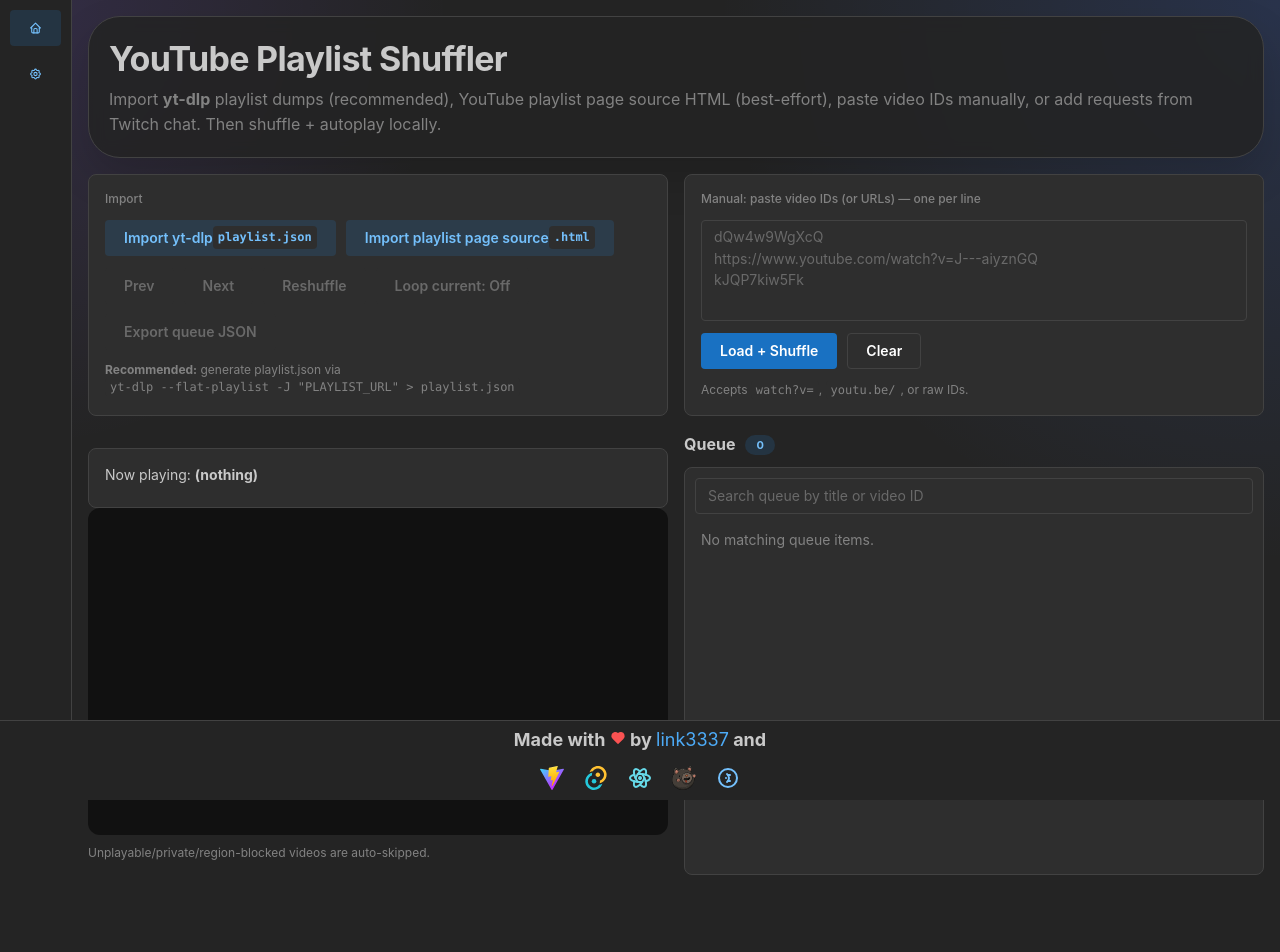
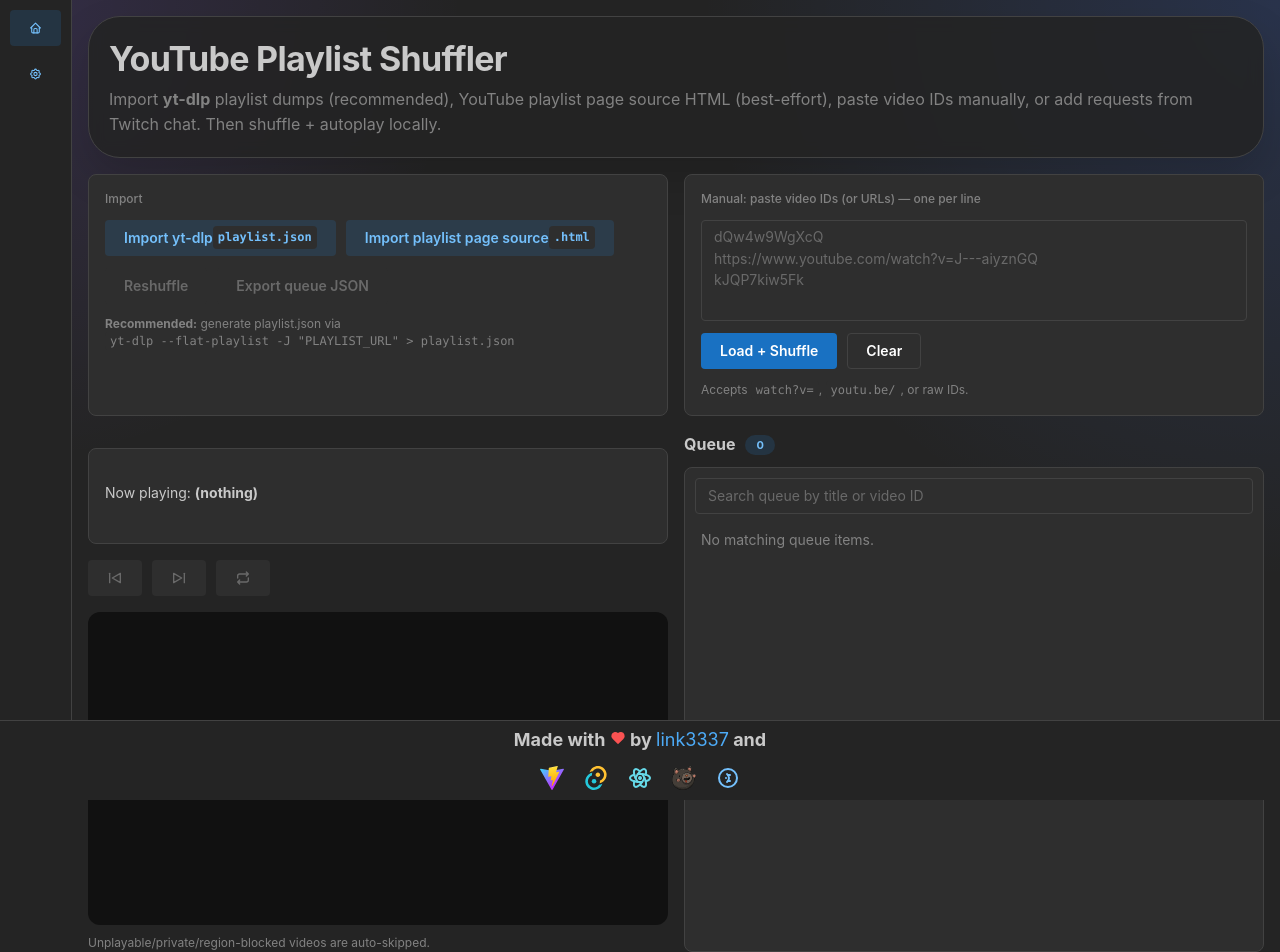
Before and after one commit to link3337/YoutubeShuffler, a React (Vite) app: page /home in a window 1280 px wide. Shown: the top 952 px of the page. Built offline with nearby package versions, Linux system fonts and the light colour scheme.

Commit message:
feat: implement PlayerArea and Queue components; refactor ImportCard and PlayerQueueSection for improved structure and functionality

```diff
--- a/src/components/ImportCard.tsx
+++ b/src/components/ImportCard.tsx
@@ -2,11 +2,8 @@ import { Button, Card, Code, Group, Stack, Text } from '@mantine/core';
 
 type ImportCardProps = {
   hasQueue: boolean;
-  loopCurrentSong: boolean;
   onImportYtdlp: () => void;
   onImportHtml: () => void;
-  onPrev: () => void;
-  onNext: () => void;
   onReshuffle: () => void;
   onExportQueue: () => void;
   onToggleLoopCurrentSong: () => void;
@@ -14,14 +11,10 @@ type ImportCardProps = {
 
 export function ImportCard({
   hasQueue,
-  loopCurrentSong,
   onImportYtdlp,
   onImportHtml,
-  onPrev,
-  onNext,
   onReshuffle,
-  onExportQueue,
-  onToggleLoopCurrentSong
+  onExportQueue
 }: ImportCardProps) {
   return (
     <Card withBorder radius="md">
@@ -40,21 +33,8 @@ export function ImportCard({
         </Group>
 
         <Group gap="xs" wrap="wrap">
-          <Button onClick={onPrev} disabled={!hasQueue}>
-            Prev
-          </Button>
-          <Button onClick={onNext} disabled={!hasQueue}>
-            Next
-          </Button>
           <Button onClick={onReshuffle} disabled={!hasQueue}>
             Reshuffle
-          </Button>
-          <Button
-            variant={loopCurrentSong ? 'filled' : 'default'}
-            onClick={onToggleLoopCurrentSong}
-            disabled={!hasQueue}
-          >
-            {loopCurrentSong ? 'Loop current: On' : 'Loop current: Off'}
           </Button>
           <Button onClick={onExportQueue} disabled={!hasQueue}>
             Export queue JSON
--- a/src/components/NowPlayingCard.tsx
+++ b/src/components/NowPlayingCard.tsx
@@ -1,4 +1,5 @@
 import { Card, Text } from '@mantine/core';
+import './PlayerArea.css';
 
 type NowPlayingCardProps = {
   title: string;
@@ -7,7 +8,7 @@ type NowPlayingCardProps = {
 
 export function NowPlayingCard({ title, videoId }: NowPlayingCardProps) {
   return (
-    <Card withBorder radius="md" mt="md">
+    <Card withBorder radius="md" mt="md" className="now-playing-card">
       <Text size="sm">
         Now playing: <b>{title || '(nothing)'}</b>
       </Text>
--- /dev/null
+++ b/src/components/PlayerArea.css
@@ -0,0 +1,17 @@
+.player-area {
+  display: flex;
+  flex-direction: column;
+  height: 520px;
+}
+
+.player-iframe {
+  flex: 1;
+  min-height: 0;
+}
+
+.now-playing-card {
+  min-height: 96px;
+  display: flex;
+  flex-direction: column;
+  justify-content: center;
+}
--- /dev/null
+++ b/src/components/PlayerArea.tsx
@@ -0,0 +1,56 @@
+import { Box, Button, Group, Text } from '@mantine/core';
+import { IconPlayerSkipBack, IconPlayerSkipForward, IconRepeat } from '@tabler/icons-react';
+import type { RefObject } from 'react';
+import { NowPlayingCard } from './NowPlayingCard';
+import './PlayerArea.css';
+
+type PlayerAreaProps = {
+  nowPlaying: { title: string; videoId: string };
+  playerRef: RefObject<HTMLDivElement | null>;
+  queueLength: number;
+  onPrev: () => void;
+  onNext: () => void;
+  loopCurrentSong: boolean;
+  onToggleLoopCurrentSong: () => void;
+};
+
+export function PlayerArea({
+  nowPlaying,
+  playerRef,
+  queueLength,
+  onPrev,
+  onNext,
+  loopCurrentSong,
+  onToggleLoopCurrentSong
+}: PlayerAreaProps) {
+  return (
+    <Box className="player-area">
+      <NowPlayingCard title={nowPlaying.title} videoId={nowPlaying.videoId} />
+      <Group gap="xs" my="md" wrap="wrap">
+        <Button onClick={onPrev} disabled={!queueLength} aria-label="Previous">
+          <IconPlayerSkipBack size={16} />
+        </Button>
+        <Button onClick={onNext} disabled={!queueLength} aria-label="Next">
+          <IconPlayerSkipForward size={16} />
+        </Button>
+        <Button
+          variant={loopCurrentSong ? 'filled' : 'default'}
+          onClick={onToggleLoopCurrentSong}
+          disabled={!queueLength}
+          aria-pressed={loopCurrentSong}
+          aria-label="Toggle loop"
+        >
+          <IconRepeat size={16} />
+        </Button>
+      </Group>
+
+      <div id="player" ref={playerRef} className="player-iframe" />
+
+      <Text c="dimmed" size="xs" mt="xs">
+        Unplayable/private/region-blocked videos are auto-skipped.
+      </Text>
+    </Box>
+  );
+}
+
+export default PlayerArea;
--- a/src/components/PlayerQueueSection.tsx
+++ b/src/components/PlayerQueueSection.tsx
@@ -1,7 +1,8 @@
-import { Badge, Box, Card, Group, ScrollArea, SimpleGrid, Text, TextInput } from '@mantine/core';
-import { useMemo, useState, type RefObject } from 'react';
+import { SimpleGrid } from '@mantine/core';
+import type { RefObject } from 'react';
 import type { VideoItem } from '../types';
-import { NowPlayingCard } from './NowPlayingCard';
+import PlayerArea from './PlayerArea';
+import Queue from './Queue';
 
 type PlayerQueueSectionProps = {
   nowPlaying: {
@@ -12,6 +13,10 @@ type PlayerQueueSectionProps = {
   queue: VideoItem[];
   currentIndex: number;
   onPlayIndex: (index: number) => void;
+  onPrev: () => void;
+  onNext: () => void;
+  loopCurrentSong: boolean;
+  onToggleLoopCurrentSong: () => void;
 };
 
 export function PlayerQueueSection({
@@ -19,80 +24,25 @@ export function PlayerQueueSection({
   playerRef,
   queue,
   currentIndex,
-  onPlayIndex
+  onPlayIndex,
+  onPrev,
+  onNext,
+  loopCurrentSong,
+  onToggleLoopCurrentSong
 }: PlayerQueueSectionProps) {
-  const [searchQuery, setSearchQuery] = useState('');
-
-  const filteredQueue = useMemo(() => {
-    const query = searchQuery.trim().toLowerCase();
-
-    const indexedQueue = queue.map((item, index) => ({ item, index }));
-    if (!query) {
-      return indexedQueue;
-    }
-
-    return indexedQueue.filter(({ item }) => {
-      const title = (item.title || '').toLowerCase();
-      const videoId = (item.videoId || '').toLowerCase();
-      return title.includes(query) || videoId.includes(query);
-    });
-  }, [queue, searchQuery]);
-
   return (
     <SimpleGrid cols={{ base: 1, md: 2 }} spacing={{ base: 'sm', md: 'md' }} mt="md">
-      <Box>
-        <NowPlayingCard title={nowPlaying.title} videoId={nowPlaying.videoId} />
+      <PlayerArea
+        nowPlaying={nowPlaying}
+        playerRef={playerRef}
+        queueLength={queue.length}
+        onPrev={onPrev}
+        onNext={onNext}
+        loopCurrentSong={loopCurrentSong}
+        onToggleLoopCurrentSong={onToggleLoopCurrentSong}
+      />
 
-        <div id="player" ref={playerRef} />
-        <Text c="dimmed" size="xs" mt="xs">
-          Unplayable/private/region-blocked videos are auto-skipped.
-        </Text>
-      </Box>
-
-      <Box>
-        <Group justify="space-between" align="center" mb="xs">
-          <Group gap="xs">
-            <Text fw={700}>Queue</Text>
-            <Badge variant="light">{queue.length}</Badge>
-          </Group>
-        </Group>
-
-        <Card withBorder radius="md" p={0}>
-          <Box p="xs" pb={0}>
-            <TextInput
-              placeholder="Search queue by title or video ID"
-              value={searchQuery}
-              onChange={(event) => setSearchQuery(event.currentTarget.value)}
-            />
-          </Box>
-          <ScrollArea h="min(520px, 45vh)">
-            {filteredQueue.length ? (
-              filteredQueue.map(({ item, index }) => (
-                <Box
-                  key={`${item.videoId}-${index}`}
-                  className={`queue-item ${index === currentIndex ? 'now' : ''}`}
-                  title={item.videoId}
-                  onClick={() => onPlayIndex(index)}
-                  onKeyDown={(event) => {
-                    if (event.key === 'Enter' || event.key === ' ') {
-                      event.preventDefault();
-                      onPlayIndex(index);
-                    }
-                  }}
-                  role="button"
-                  tabIndex={0}
-                >
-                  {index + 1}. {item.title || item.videoId}
-                </Box>
-              ))
-            ) : (
-              <Text c="dimmed" size="sm" p="md">
-                No matching queue items.
-              </Text>
-            )}
-          </ScrollArea>
-        </Card>
-      </Box>
+      <Queue queue={queue} currentIndex={currentIndex} onPlayIndex={onPlayIndex} />
     </SimpleGrid>
   );
 }
--- a/src/components/PlaylistShufflerApp.tsx
+++ b/src/components/PlaylistShufflerApp.tsx
@@ -592,6 +592,10 @@ export default function PlaylistShufflerApp({
           queue={queue}
           currentIndex={currentIndex}
           onPlayIndex={playIndex}
+          onPrev={previousVideo}
+          onNext={nextVideo}
+          loopCurrentSong={loopCurrentSong}
+          onToggleLoopCurrentSong={() => setLoopCurrentSong(!loopCurrentSong)}
         />
       </Box>
 
--- /dev/null
+++ b/src/components/Queue.css
@@ -0,0 +1,14 @@
+.queue-column {
+  display: flex;
+  flex-direction: column;
+  height: 520px;
+}
+
+.queue-card {
+  flex: 1;
+}
+
+.queue-scroll {
+  flex: 1;
+  min-height: 0;
+}
--- /dev/null
+++ b/src/components/Queue.tsx
@@ -0,0 +1,74 @@
+import { Badge, Box, Card, Group, ScrollArea, Text, TextInput } from '@mantine/core';
+import { useMemo, useState } from 'react';
+import type { VideoItem } from '../types';
+import './Queue.css';
+
+type QueueProps = {
+  queue: VideoItem[];
+  currentIndex: number;
+  onPlayIndex: (index: number) => void;
+};
+
+export function Queue({ queue, currentIndex, onPlayIndex }: QueueProps) {
+  const [searchQuery, setSearchQuery] = useState('');
+
+  const filteredQueue = useMemo(() => {
+    const query = searchQuery.trim().toLowerCase();
+    const indexedQueue = queue.map((item, index) => ({ item, index }));
+    if (!query) return indexedQueue;
+    return indexedQueue.filter(({ item }) => {
+      const title = (item.title || '').toLowerCase();
+      const videoId = (item.videoId || '').toLowerCase();
+      return title.includes(query) || videoId.includes(query);
+    });
+  }, [queue, searchQuery]);
+
+  return (
+    <Box className="queue-column">
+      <Group justify="space-between" align="center" mb="xs">
+        <Group gap="xs">
+          <Text fw={700}>Queue</Text>
+          <Badge variant="light">{queue.length}</Badge>
+        </Group>
+      </Group>
+
+      <Card withBorder radius="md" p={0} className="queue-card">
+        <Box p="xs" pb={0}>
+          <TextInput
+            placeholder="Search queue by title or video ID"
+            value={searchQuery}
+            onChange={(event) => setSearchQuery(event.currentTarget.value)}
+          />
+        </Box>
+        <ScrollArea className="queue-scroll">
+          {filteredQueue.length ? (
+            filteredQueue.map(({ item, index }) => (
+              <Box
+                key={`${item.videoId}-${index}`}
+                className={`queue-item ${index === currentIndex ? 'now' : ''}`}
+                title={item.videoId}
+                onClick={() => onPlayIndex(index)}
+                onKeyDown={(event) => {
+                  if (event.key === 'Enter' || event.key === ' ') {
+                    event.preventDefault();
+                    onPlayIndex(index);
+                  }
+                }}
+                role="button"
+                tabIndex={0}
+              >
+                {index + 1}. {item.title || item.videoId}
+              </Box>
+            ))
+          ) : (
+            <Text c="dimmed" size="sm" p="md">
+              No matching queue items.
+            </Text>
+          )}
+        </ScrollArea>
+      </Card>
+    </Box>
+  );
+}
+
+export default Queue;
--- a/src/components/routes/HomeRoute.tsx
+++ b/src/components/routes/HomeRoute.tsx
@@ -17,8 +17,6 @@ export default function HomeRoute() {
     message,
     handleImportYtdlp,
     handleImportHtml,
-    previousVideo,
-    nextVideo,
     reshuffleKeepCurrent,
     handleExportQueue,
     handleLoadManual,
@@ -31,11 +29,8 @@ export default function HomeRoute() {
       <SimpleGrid cols={{ base: 1, md: 2 }} spacing="md" mt="md">
         <ImportCard
           hasQueue={queue.length > 0}
-          loopCurrentSong={loopCurrentSong}
           onImportYtdlp={handleImportYtdlp}
           onImportHtml={handleImportHtml}
-          onPrev={previousVideo}
-          onNext={nextVideo}
           onReshuffle={reshuffleKeepCurrent}
           onExportQueue={handleExportQueue}
           onToggleLoopCurrentSong={() => setLoopCurrentSong(!loopCurrentSong)}
```
